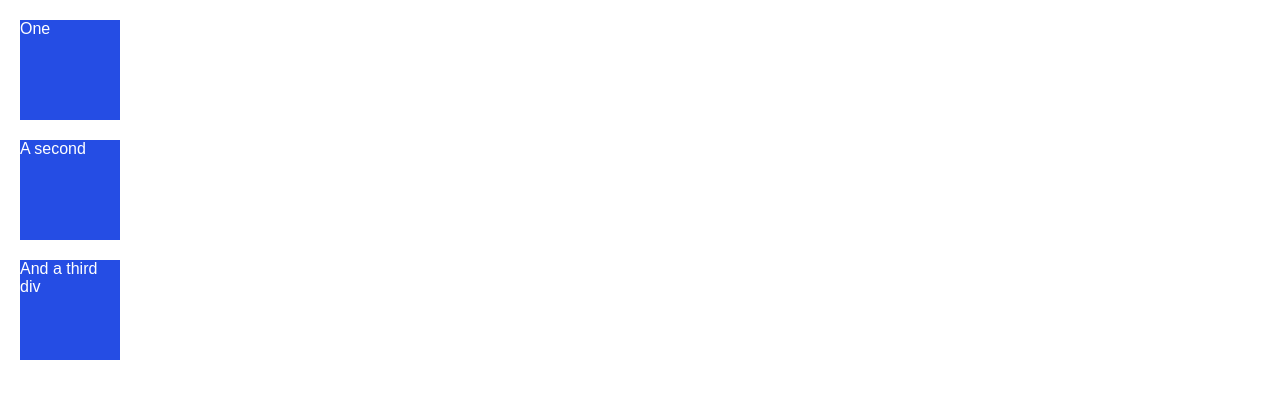
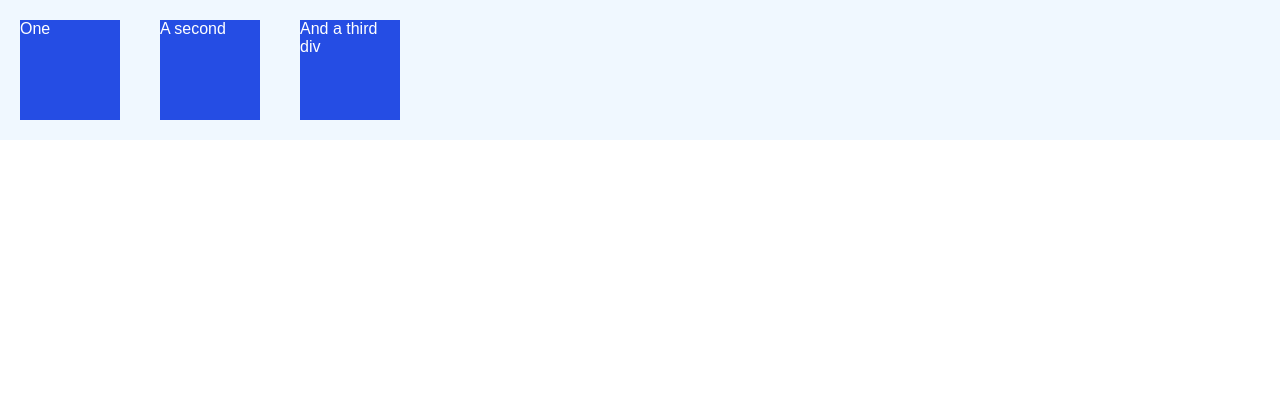
Before and after one commit to Uncle-Kash/LearningFlexBox, a plain HTML site: page index.html in a window 1280 px wide. Drawn offline with Linux system fonts and the light colour scheme.

Commit message:
Change container to flexbox container

```diff
--- a/main.css
+++ b/main.css
@@ -8,6 +8,11 @@ body{
     font-family: Arial, Helvetica, sans-serif;
 }
 
+.container{
+    display: flex;
+    background-color: aliceblue;
+}
+
 .item{
     width: 100px;
     height: 100px;
```
